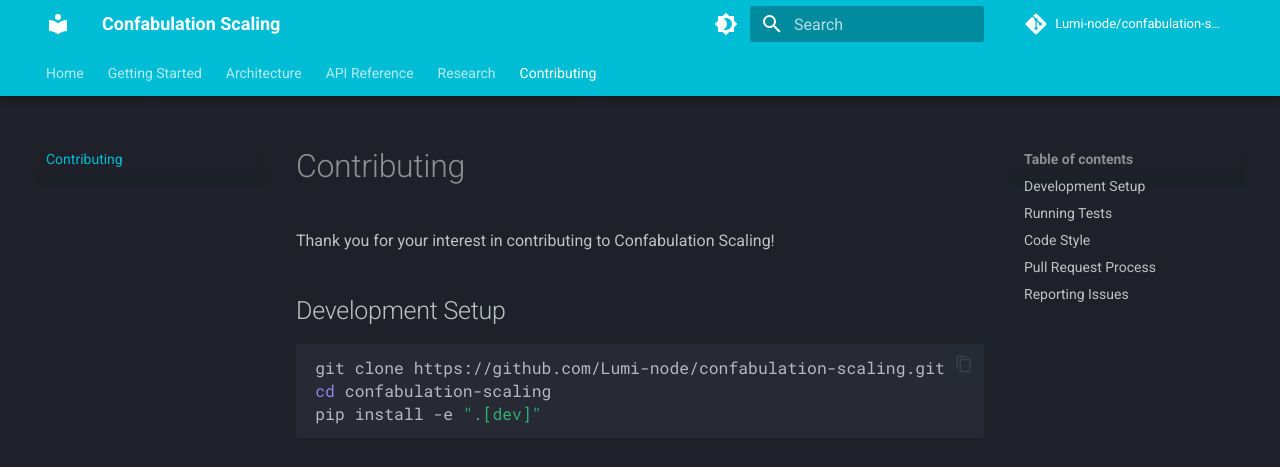
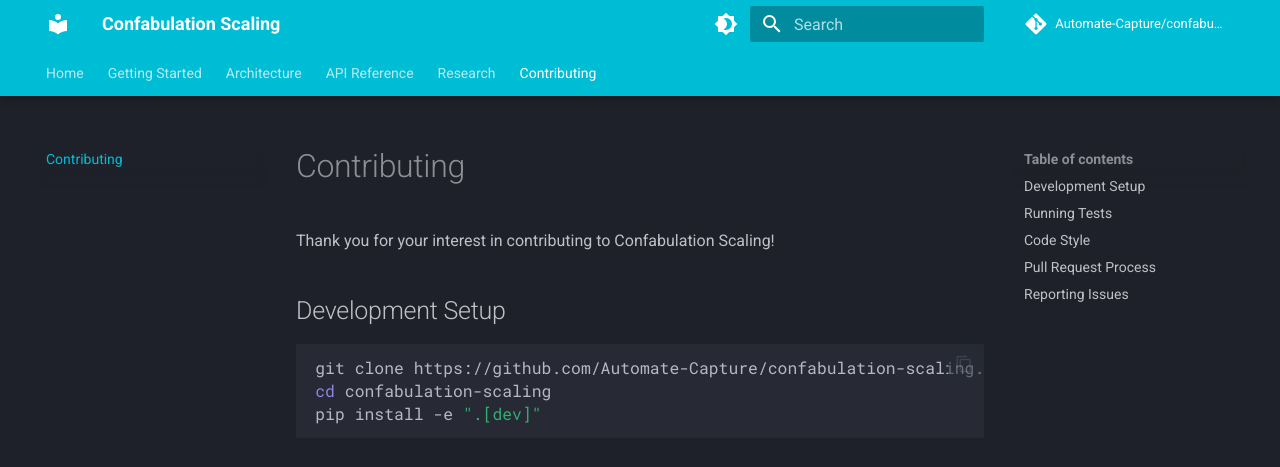
Before and after one commit to Automate-Capture/confabulation-scaling, an MkDocs documentation site: the page built from docs/contributing.md, in a window 1280 px wide and 900 px high. Shown: the top 467 px of the window. Built offline with MkDocs 1.6.1 and Material for MkDocs 9.7.7, drawn with Linux system fonts in a browser that asks for light colours; comment, search, counter and statistics services are not loaded.

Commit message:
Update research repository and documentation URLs for Automate Capture

````diff
--- a/docs/contributing.md
+++ b/docs/contributing.md
@@ -5,7 +5,7 @@ Thank you for your interest in contributing to Confabulation Scaling!
 ## Development Setup
 
 ```bash
-git clone https://github.com/Lumi-node/confabulation-scaling.git
+git clone https://github.com/Automate-Capture/confabulation-scaling.git
 cd confabulation-scaling
 pip install -e ".[dev]"
 ```
--- a/mkdocs.yml
+++ b/mkdocs.yml
@@ -1,10 +1,10 @@
 site_name: Confabulation Scaling
-site_url: https://lumi-node.github.io/confabulation-scaling/
+site_url: https://automate-capture.github.io/confabulation-scaling/
 site_description: "Predict LLM factual recall errors via scaling laws"
 site_author: Andrew Young
-repo_url: https://github.com/Lumi-node/confabulation-scaling
-repo_name: Lumi-node/confabulation-scaling
-edit_uri: edit/main/docs/
+repo_url: https://github.com/Automate-Capture/confabulation-scaling
+repo_name: Automate-Capture/confabulation-scaling
+edit_uri: edit/master/docs/
 
 theme:
   name: material
@@ -62,7 +62,7 @@ markdown_extensions:
 extra:
   social:
     - icon: fontawesome/brands/github
-      link: https://github.com/Lumi-node/confabulation-scaling
+      link: https://github.com/Automate-Capture/confabulation-scaling
   generator: false
 
 extra_css:
````
Also changed, not shown: CONTRIBUTING.md (+1 -1 lines), README.md (+4 -4 lines), SECURITY.md (+1 -1 lines), docs/getting-started/installation.md (+1 -1 lines), pyproject.toml (+4 -4 lines).
